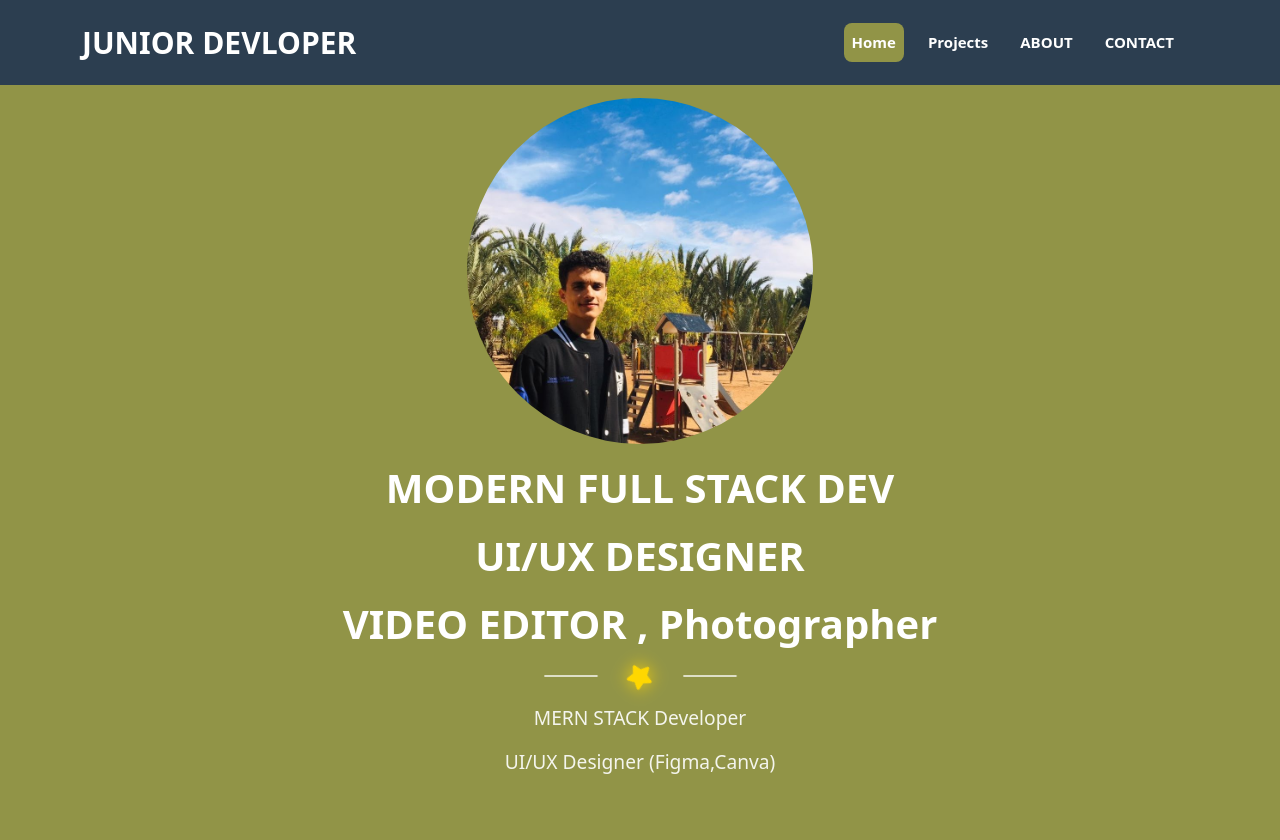
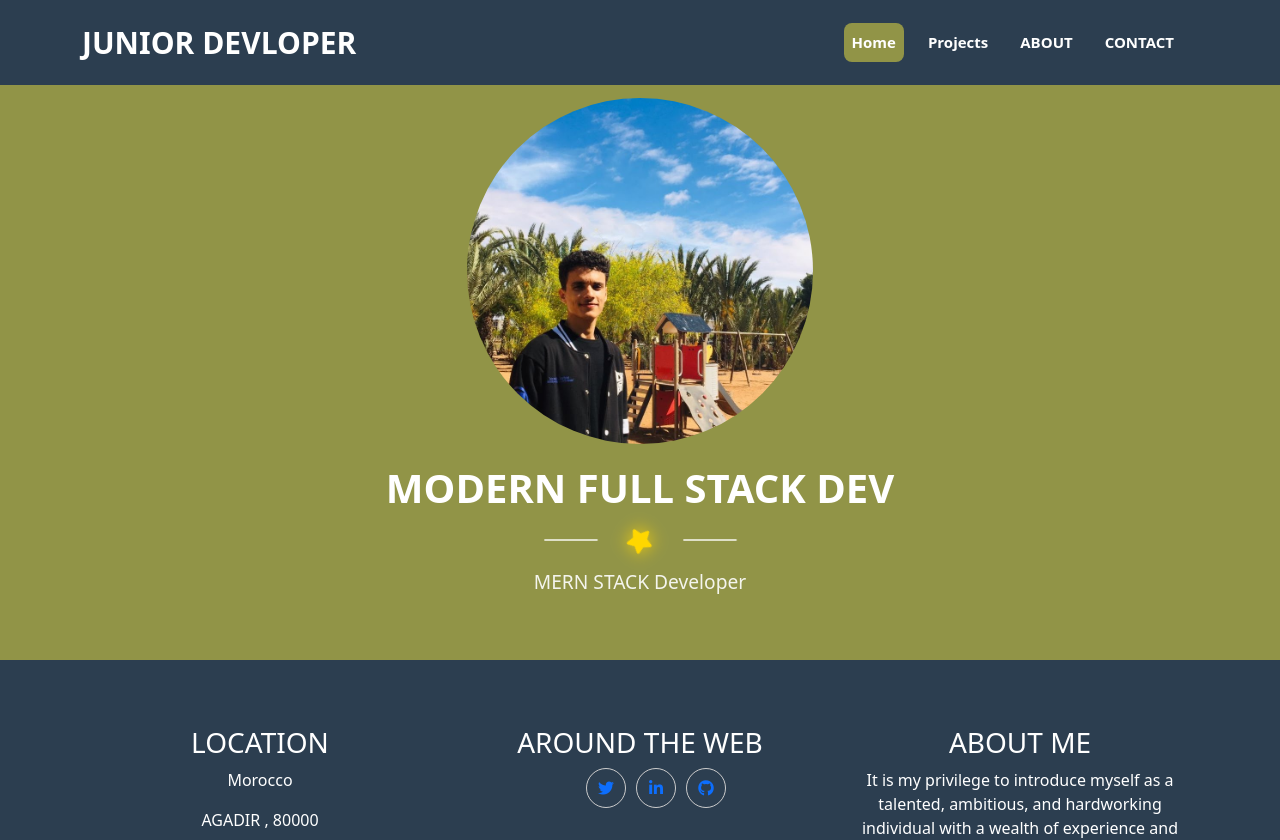
Before and after one commit to BengraMohamed/Portfolio-Angular, an Angular app: page /home in a window 1280 px wide. Shown: the top 840 px of the page. Built offline with nearby package versions, Linux system fonts and the light colour scheme.

Commit message:
Update home.component.html

```diff
--- a/src/app/home/home.component.html
+++ b/src/app/home/home.component.html
@@ -5,8 +5,8 @@
 
   <div class="info mt-3">
     <h2>MODERN FULL STACK DEV</h2>
-     <h2>UI/UX DESIGNER </h2>
-      <h2>VIDEO EDITOR , Photographer </h2>
+<!--      <h2>UI/UX DESIGNER </h2> -->
+<!--       <h2>VIDEO EDITOR , Photographer </h2> -->
 
     <div
       class="d-flex justify-content-center align-items-center text-white mt-3"
@@ -17,7 +17,7 @@
     </div>
     <div class="personal-info mt-3">
       <p>MERN STACK Developer</p>
-      <p>UI/UX Designer (Figma,Canva)</p>
+<!--       <p>UI/UX Designer (Figma,Canva)</p> -->
     </div>
   </div>
 </section>
```
